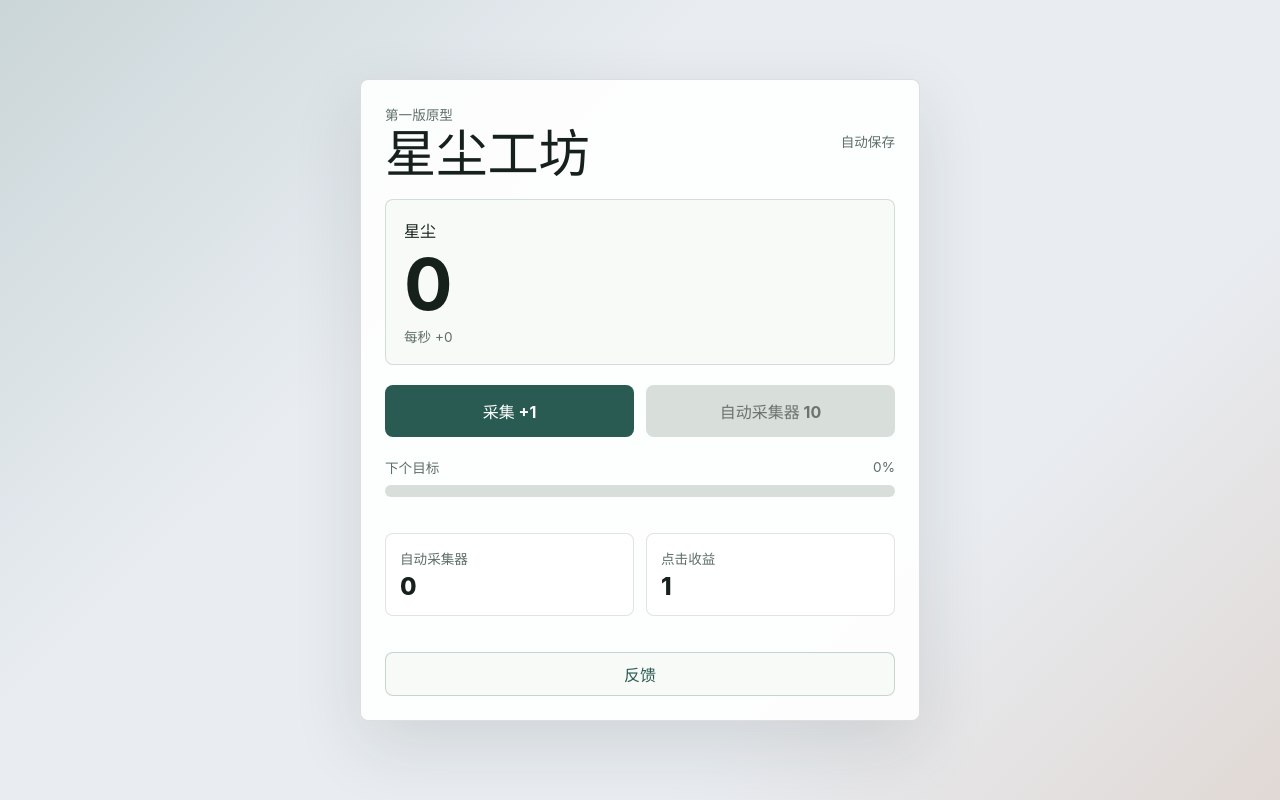
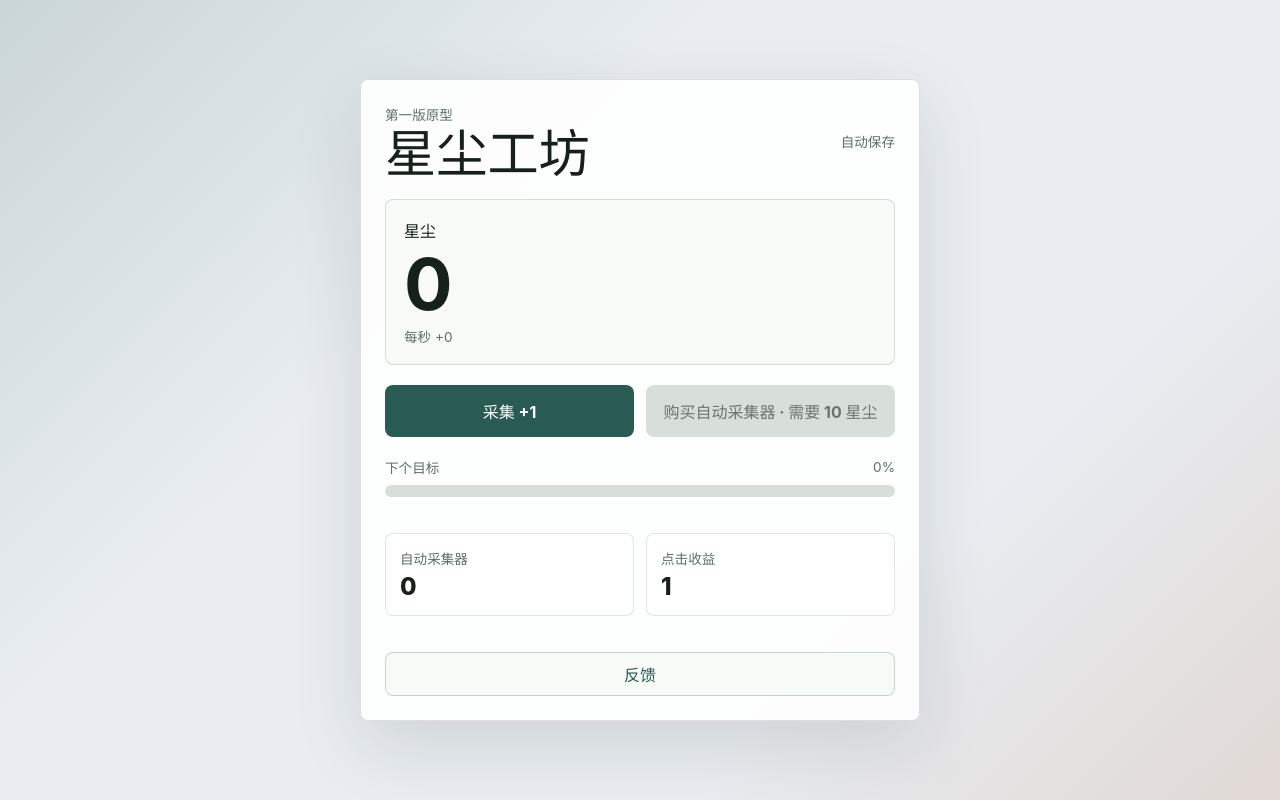
Before and after one commit to Jassy930/codex-game-operator-v7, a React (Vite) app: page / in a window 1280 px wide. Built offline with nearby package versions, Linux system fonts and the light colour scheme.

Commit message:
fix: clarify first upgrade cost

```diff
--- a/src/App.tsx
+++ b/src/App.tsx
@@ -67,7 +67,7 @@ export function App() {
             disabled={!canBuyAutoCollector}
             onClick={() => setState(buyAutoCollector)}
           >
-            自动采集器 {formatNumber(state.nextAutoCollectorCost)}
+            购买自动采集器 · 需要 {formatNumber(state.nextAutoCollectorCost)} 星尘
           </button>
         </div>
 
```
Also changed, not shown: 5 other files (tests, documents, lock files or other folders).
